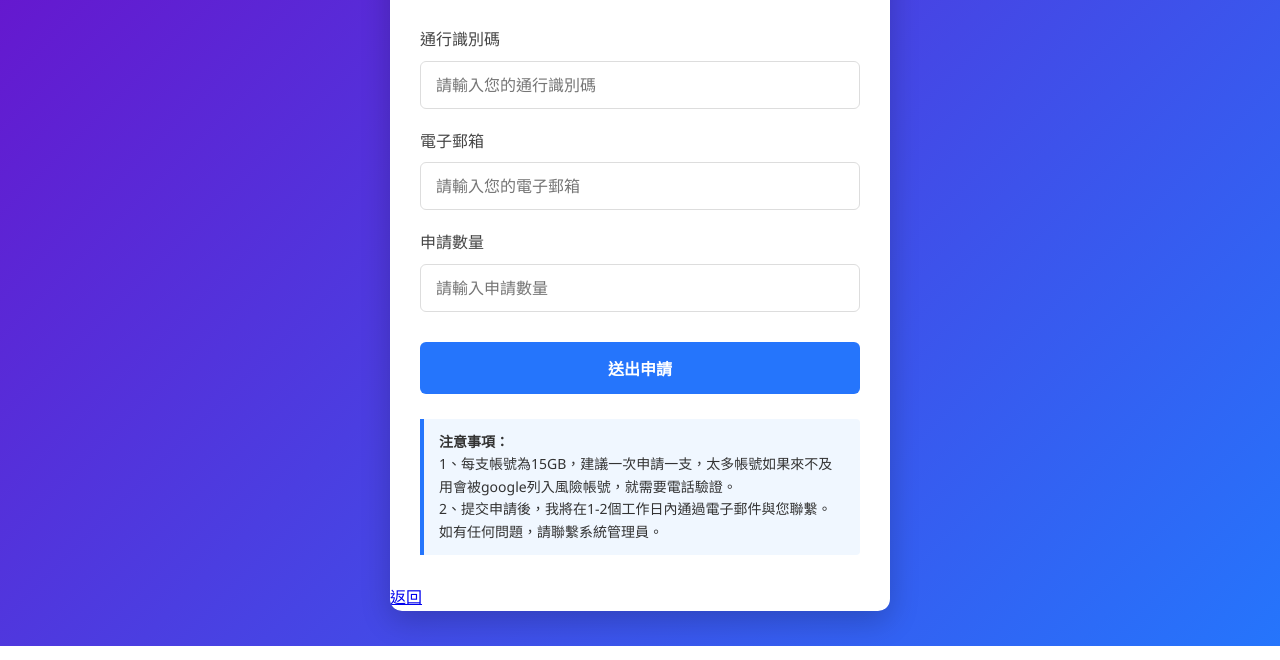
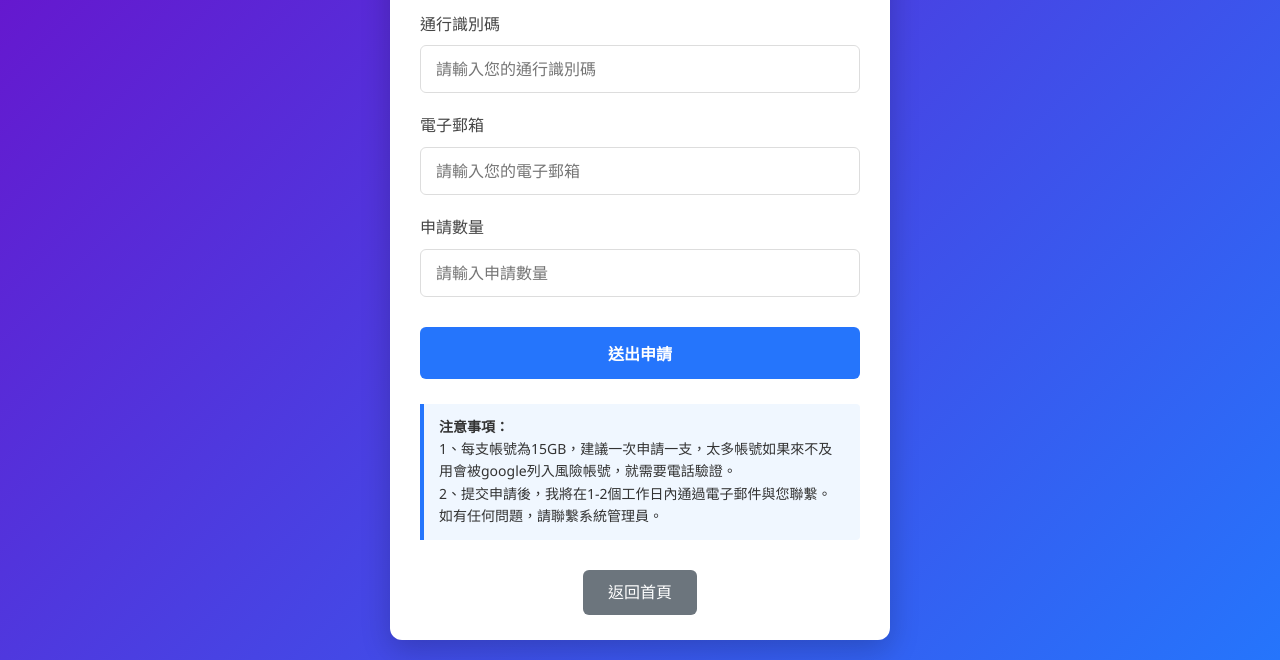
Before and after one commit to 1743986520/Website-development, a plain HTML site: page Developer-module.html in a window 1280 px wide. Shown: the part 154-814 px from the top of the page. Drawn offline with Linux system fonts and the light colour scheme.

Commit message:
Update Developer-module.html

```diff
--- a/Developer-module.html
+++ b/Developer-module.html
@@ -111,6 +111,26 @@
             border-radius: 0 4px 4px 0;
         }
 
+        .button-container {
+            text-align: center;
+            padding: 0 30px 25px;
+        }
+
+        .button {
+            display: inline-block;
+            background: #6c757d;
+            color: white;
+            padding: 10px 25px;
+            border-radius: 6px;
+            text-decoration: none;
+            font-weight: 500;
+            transition: background 0.3s;
+        }
+
+        .button:hover {
+            background: #5a6268;
+        }
+
         @media (max-width: 480px) {
             .container {
                 border-radius: 8px;
@@ -122,6 +142,10 @@
 
             .header {
                 padding: 20px 15px;
+            }
+
+            .button-container {
+                padding: 0 20px 20px;
             }
         }
     </style>
@@ -161,13 +185,10 @@
             <div class="info-note">
                 <p><strong>注意事項：</strong><br>1、每支帳號為15GB，建議一次申請一支，太多帳號如果來不及用會被google列入風險帳號，就需要電話驗證。<br>2、提交申請後，我將在1-2個工作日內通過電子郵件與您聯繫。如有任何問題，請聯繫系統管理員。</p>
             </div>
-             </div>
+        </div>
 
         <div class="button-container">
-            <!-- 修改这里的文字即可改变按钮显示 -->
-            <a href="https://1743986520.github.io/Website-development/" class="button">返回</a>
-        </div>
-    </div>
+            <a href="https://1743986520.github.io/Website-development/" class="button">返回首頁</a>
         </div>
     </div>
 </body>
```
